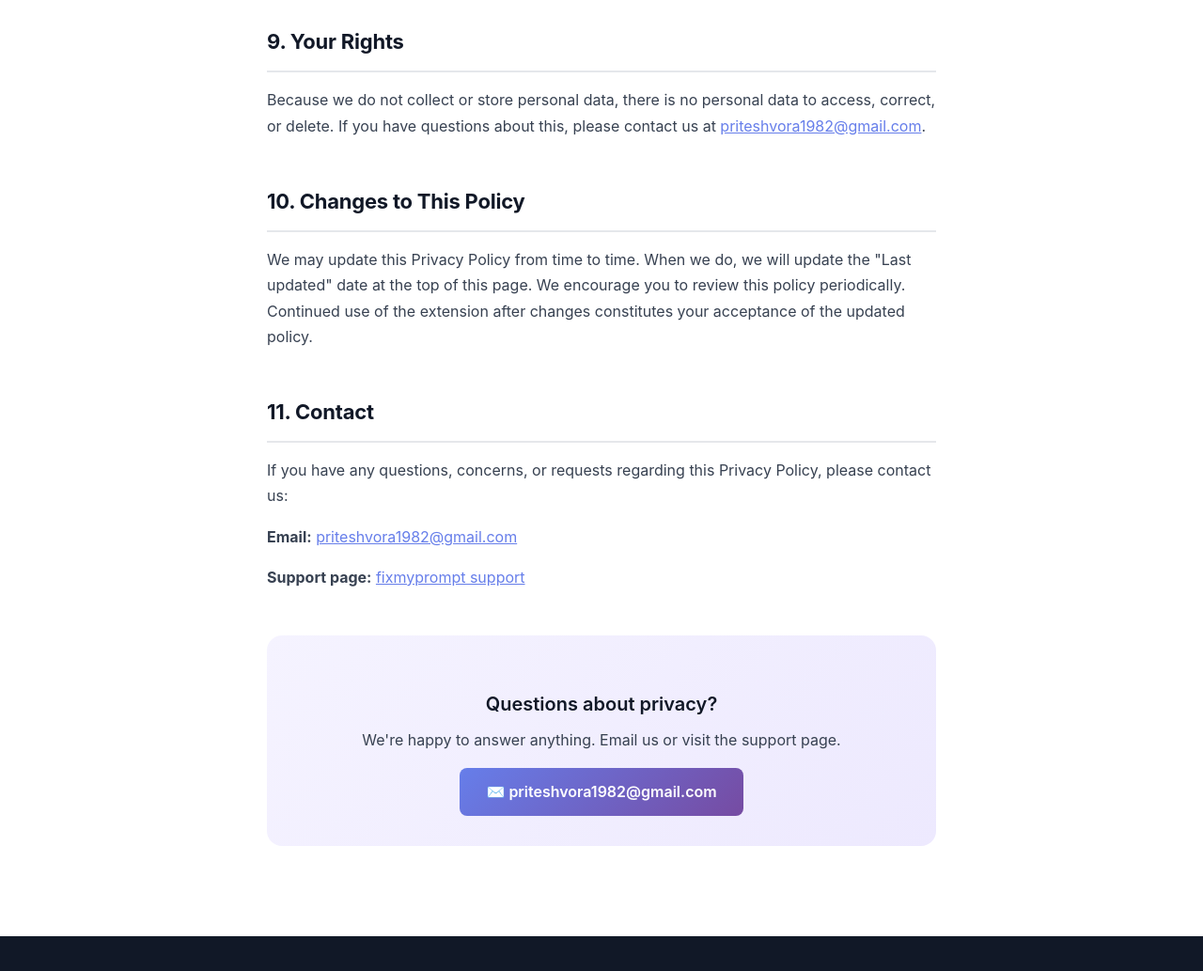
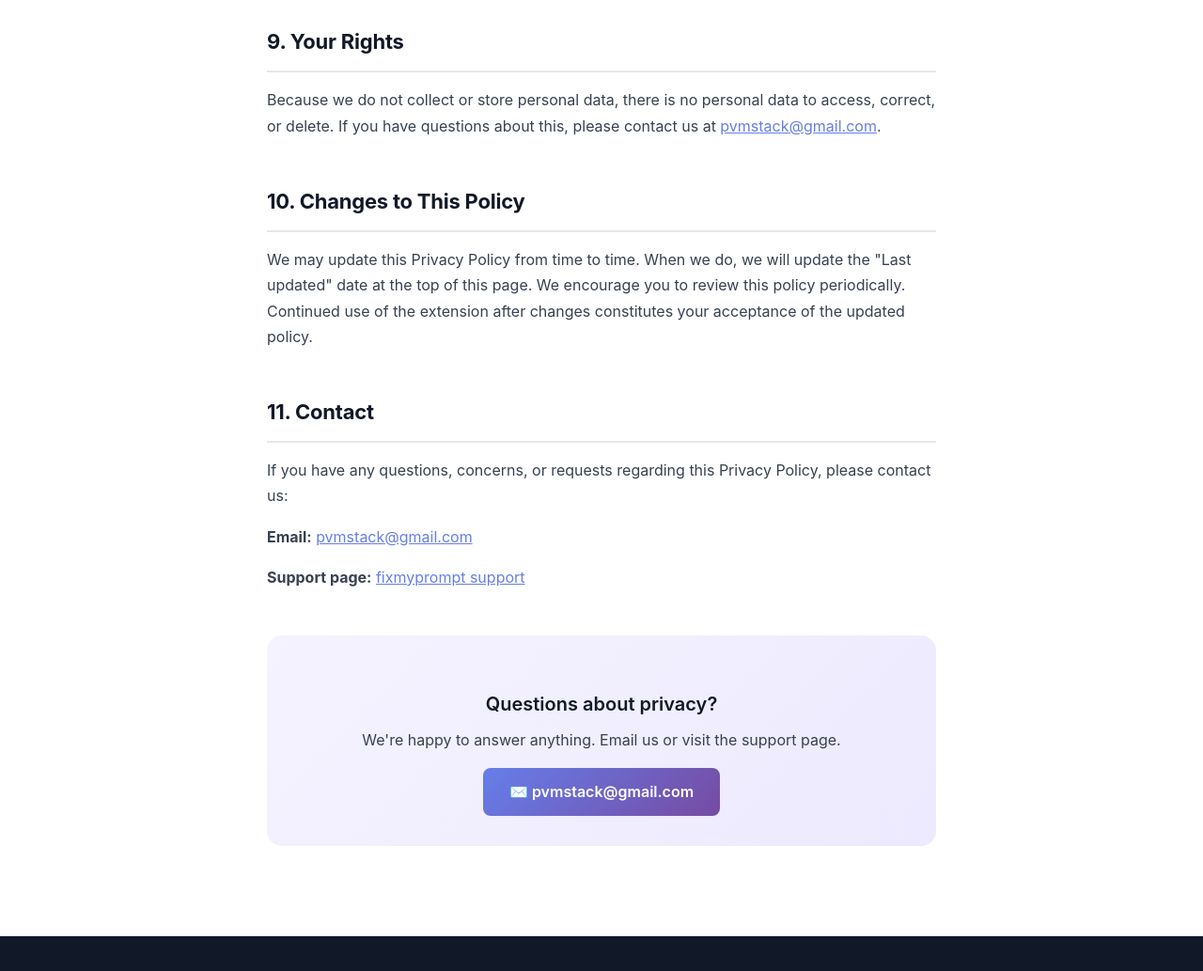
Before and after one commit to priteshvora1982/fixmyprompt, a browser extension: page privacy.html in a window 1280 px wide. Shown: the part 4020-5053 px from the top of the page at 94% size. Drawn offline with Linux system fonts and the light colour scheme.

Commit message:
Update contact email to pvmstack@gmail.com

```diff
--- a/privacy.html
+++ b/privacy.html
@@ -200,20 +200,20 @@
   <p>FixMyPrompt is not directed at children under 13 years of age. We do not knowingly collect any information from children under 13. If you believe a child under 13 has used the extension, please contact us and we will take appropriate action.</p>
 
   <h2>9. Your Rights</h2>
-  <p>Because we do not collect or store personal data, there is no personal data to access, correct, or delete. If you have questions about this, please contact us at <a href="mailto:priteshvora1982@gmail.com">priteshvora1982@gmail.com</a>.</p>
+  <p>Because we do not collect or store personal data, there is no personal data to access, correct, or delete. If you have questions about this, please contact us at <a href="mailto:pvmstack@gmail.com">pvmstack@gmail.com</a>.</p>
 
   <h2>10. Changes to This Policy</h2>
   <p>We may update this Privacy Policy from time to time. When we do, we will update the "Last updated" date at the top of this page. We encourage you to review this policy periodically. Continued use of the extension after changes constitutes your acceptance of the updated policy.</p>
 
   <h2>11. Contact</h2>
   <p>If you have any questions, concerns, or requests regarding this Privacy Policy, please contact us:</p>
-  <p><strong>Email:</strong> <a href="mailto:priteshvora1982@gmail.com">priteshvora1982@gmail.com</a></p>
+  <p><strong>Email:</strong> <a href="mailto:pvmstack@gmail.com">pvmstack@gmail.com</a></p>
   <p><strong>Support page:</strong> <a href="support.html">fixmyprompt support</a></p>
 
   <div class="contact-box">
     <h3>Questions about privacy?</h3>
     <p>We're happy to answer anything. Email us or visit the support page.</p>
-    <a href="mailto:priteshvora1982@gmail.com">✉️ priteshvora1982@gmail.com</a>
+    <a href="mailto:pvmstack@gmail.com">✉️ pvmstack@gmail.com</a>
   </div>
 
 </div>
```
Also changed, not shown: store-package/listing/submission-checklist.md (+1 -1 lines), store-package/web-pages/privacy.html (+3 -3 lines), store-package/web-pages/support.html (+1 -1 lines), support.html (+1 -1 lines).
